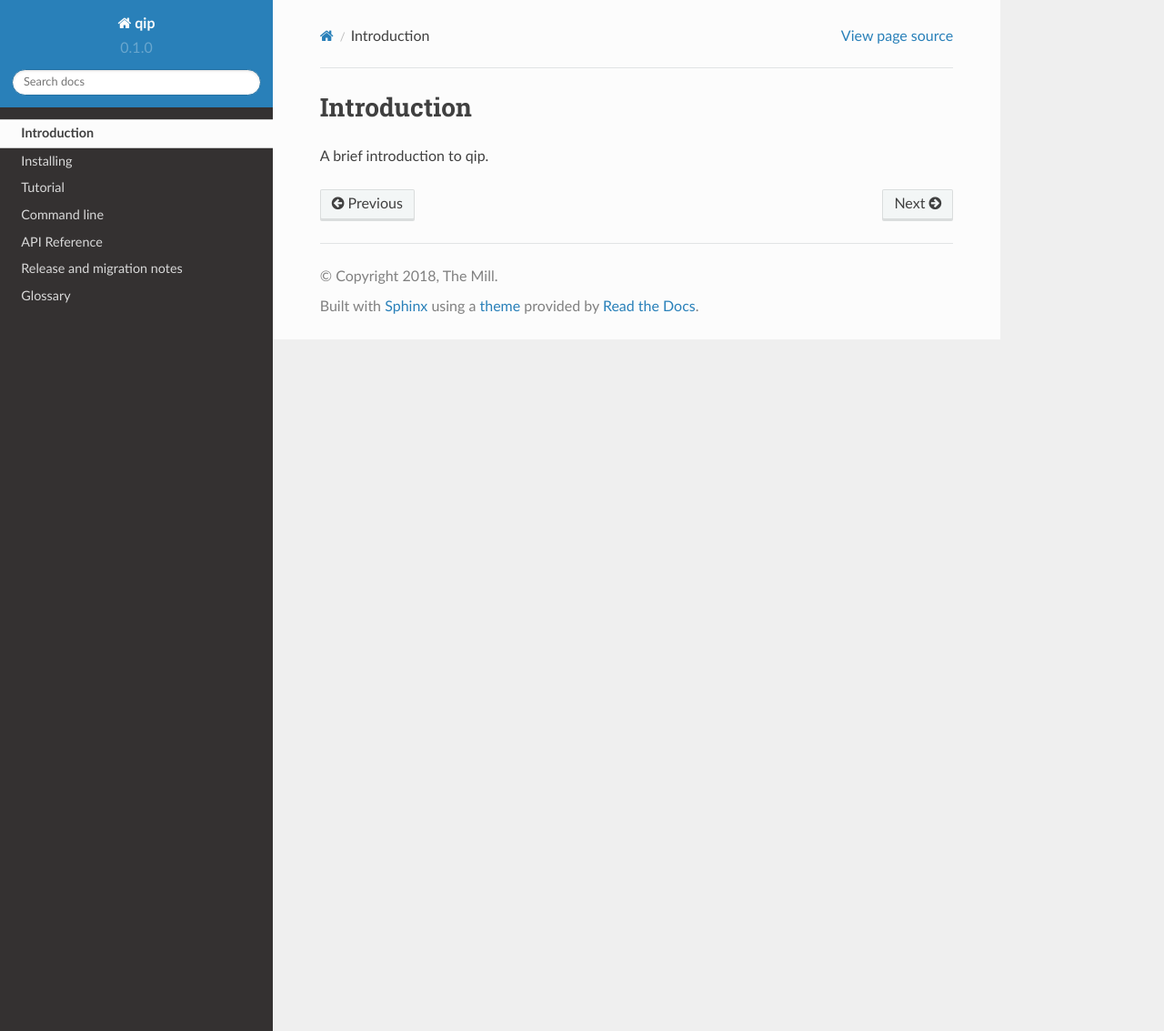
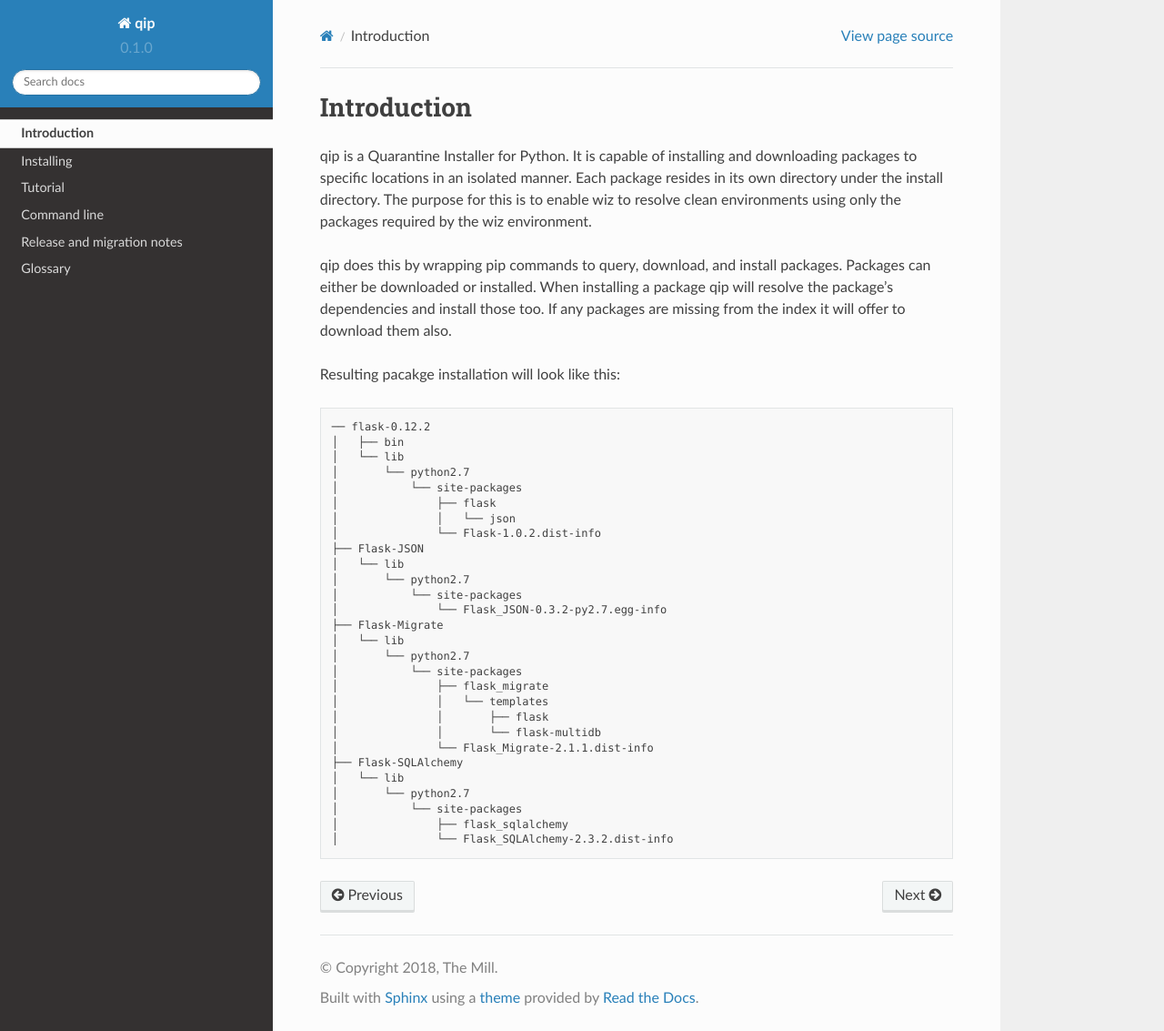
Before and after one commit to themill/qip, a Sphinx documentation site: the page built from doc/introduction.rst, in a window 1280 px wide and 1133 px high. Shown: the whole window at 91% size. Built offline with Sphinx 7.4.7 and the Read the Docs theme 2.0.0, drawn with Linux system fonts in a browser that asks for light colours.

Commit message:
Add some docs and requirements file:

```diff
--- a/doc/api_reference/index.rst
+++ b/doc/api_reference/index.rst
@@ -12,6 +12,3 @@
 .. toctree::
     :maxdepth: 1
     :glob:
-
-    */index
-    *
--- a/doc/command_line.rst
+++ b/doc/command_line.rst
@@ -4,5 +4,6 @@
 Command line
 ************
 
-.. autoprogram:: qip.command_line:construct_parser()
-    :prog: qip
+.. click:: qip.command_line:qipcmd
+   :prog: qip
+   :show-nested:
--- a/doc/conf.py
+++ b/doc/conf.py
@@ -21,7 +21,8 @@
     "sphinx.ext.intersphinx",
     "sphinx.ext.viewcode",
     "sphinxcontrib.autoprogram",
-    "lowdown"
+    "lowdown",
+    'sphinx_click.ext'
 ]
 
 
--- a/doc/index.rst
+++ b/doc/index.rst
@@ -13,7 +13,6 @@
     installing
     tutorial
     command_line
-    api_reference/index
     release/index
     glossary
 
--- a/doc/introduction.rst
+++ b/doc/introduction.rst
@@ -4,4 +4,45 @@
 Introduction
 ************
 
-A brief introduction to qip.
+qip is a Quarantine Installer for Python. It is capable of installing and downloading
+packages to specific locations in an isolated manner. Each package resides in its own
+directory under the install directory. The purpose for this is to enable wiz to
+resolve clean environments using only the packages required by the wiz environment.
+
+qip does this by wrapping pip commands to query, download, and install packages. Packages
+can either be downloaded or installed. When installing a package qip will resolve the
+package's dependencies and install those too. If any packages are missing from the index
+it will offer to download them also.
+
+Resulting pacakge installation will look like this:
+
+.. code::
+
+	── flask-0.12.2
+	│   ├── bin
+	│   └── lib
+	│       └── python2.7
+	│           └── site-packages
+	│               ├── flask
+	│               │   └── json
+	│               └── Flask-1.0.2.dist-info
+	├── Flask-JSON
+	│   └── lib
+	│       └── python2.7
+	│           └── site-packages
+	│               └── Flask_JSON-0.3.2-py2.7.egg-info
+	├── Flask-Migrate
+	│   └── lib
+	│       └── python2.7
+	│           └── site-packages
+	│               ├── flask_migrate
+	│               │   └── templates
+	│               │       ├── flask
+	│               │       └── flask-multidb
+	│               └── Flask_Migrate-2.1.1.dist-info
+	├── Flask-SQLAlchemy
+	│   └── lib
+	│       └── python2.7
+	│           └── site-packages
+	│               ├── flask_sqlalchemy
+	│               └── Flask_SQLAlchemy-2.3.2.dist-info
```
Also changed, not shown: doc/tutorial.rst (+6 -1 lines), requirements.txt (added, +36 -0 lines), source/qip/command_line.py (+17 -7 lines).
